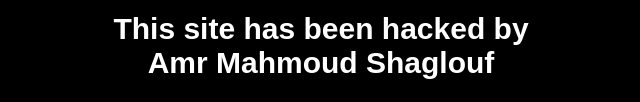
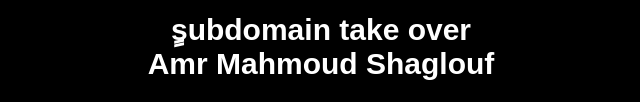
Before and after one commit to amr-ShaglouF/ui.na-kd.com, a plain HTML site: page index.html in a window 1280 px wide. Shown: the part 344-446 px from the top of the page, without its empty margins (319-959 px from the left). Drawn offline with Linux system fonts and the light colour scheme.

Commit message:
Update index.html

```diff
--- a/index.html
+++ b/index.html
@@ -32,7 +32,7 @@ body {
 <body><center>
 <?<table width=100% height=100%><td align=center><br>
 <a href="http://www.jawish.org/blog/uploads/dhivehilibaastoy.jpg" imageanchor="1" style="margin-left: 1em; margin-right: 1em;"><img border="0" src="http://www.jawish.org/blog/uploads/dhivehilibaastoy.jpg" height="312" width="320" /></a></div><br><br>
-<DIV class=title1><strong>This site has been hacked by</strong></DIV>
+<DIV class=title1><strong>ٍsubdomain take over </strong></DIV>
 <DIV class=title1><strong>Amr Mahmoud Shaglouf</strong></DIV><br><br>
 <DIV class=text>Greetings from Amr...</DIV>
 
```
